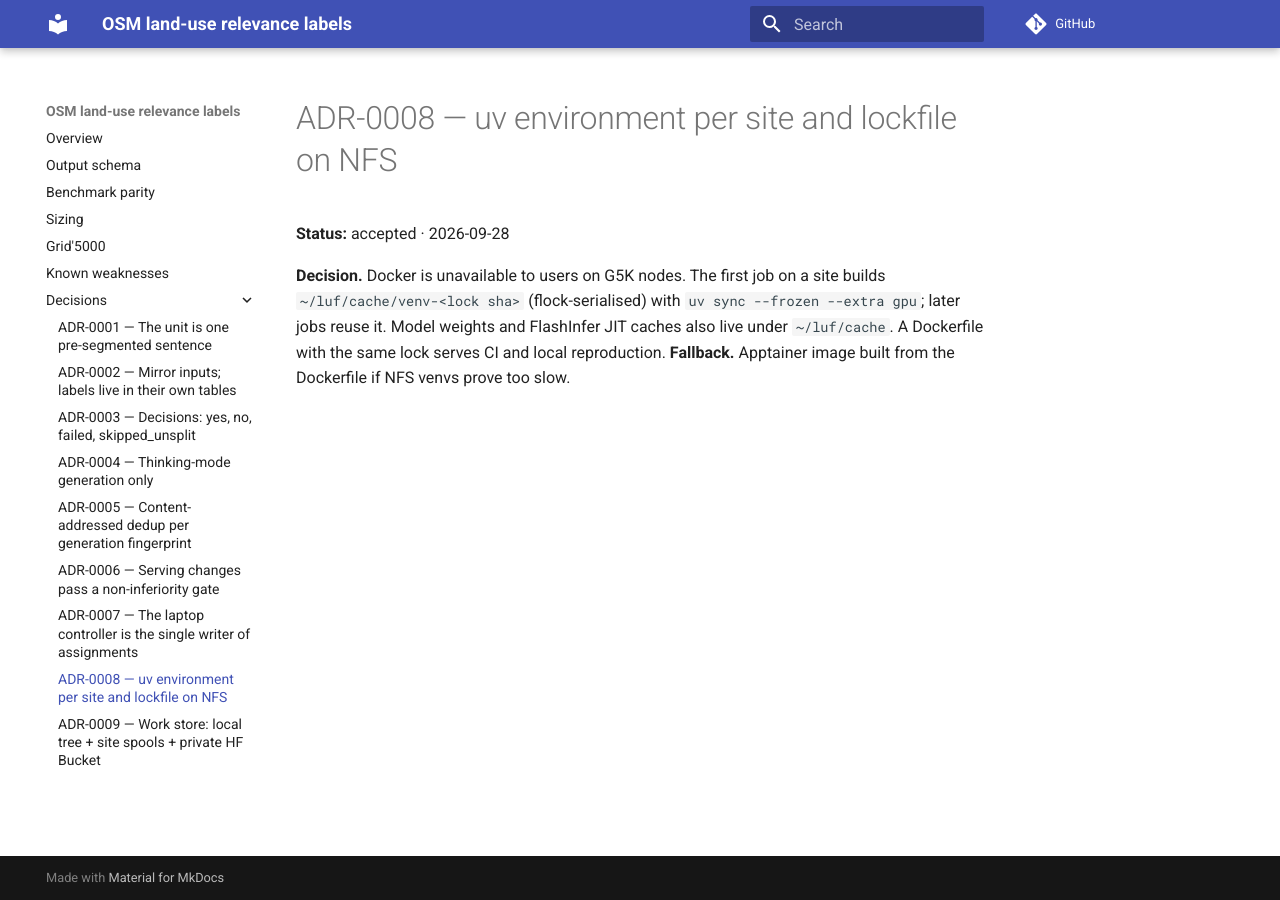
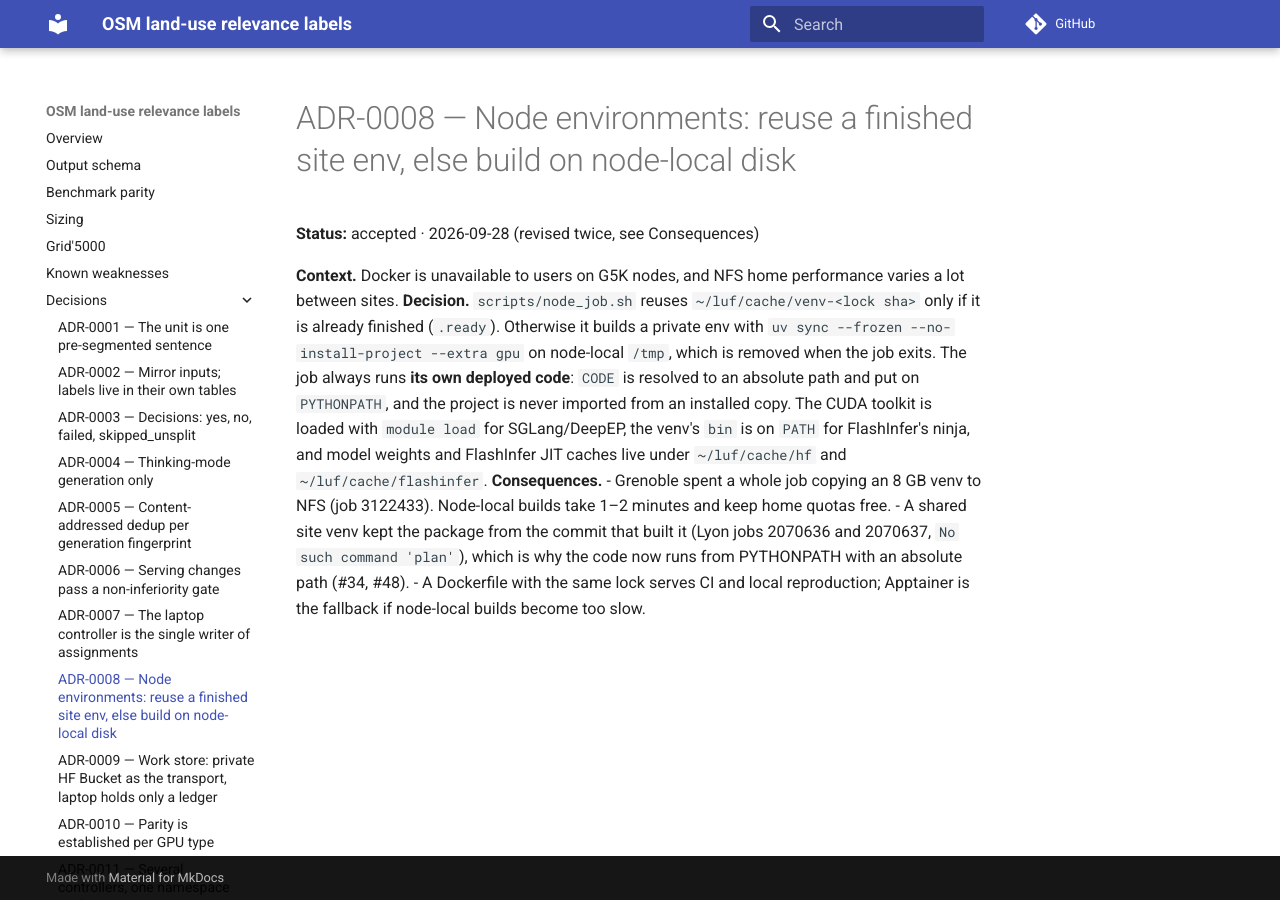
Before and after one commit to NoeFlandre/filter-osm-datasets-llms-landuse, an MkDocs documentation site: the page built from docs/adr/0008-node-runtime.md, in a window 1280 px wide. Built offline with MkDocs 1.6.1 and Material for MkDocs 9.7.7, drawn with Linux system fonts in a browser that asks for light colours; comment, search, counter and statistics services are not loaded.

Commit message:
ADRs match what was built (0006, 0008, 0009 revised; 0010, 0011 added)
Closes #38

Co-Authored-By: Claude Opus 5.5 <noreply@anthropic.com>

```diff
--- a/docs/adr/0008-node-runtime.md
+++ b/docs/adr/0008-node-runtime.md
@@ -1,6 +1,10 @@
-# ADR-0008 — uv environment per site and lockfile on NFS
+# ADR-0008 — Node environments: reuse a finished site env, else build on node-local disk
 
-**Status:** accepted · 2026-09-28
+**Status:** accepted · 2026-09-28 (revised twice, see Consequences)
 
-**Decision.** Docker is unavailable to users on G5K nodes. The first job on a site builds `~/luf/cache/venv-<lock sha>` (flock-serialised) with `uv sync --frozen --extra gpu`; later jobs reuse it. Model weights and FlashInfer JIT caches also live under `~/luf/cache`. A Dockerfile with the same lock serves CI and local reproduction.
-**Fallback.** Apptainer image built from the Dockerfile if NFS venvs prove too slow.
+**Context.** Docker is unavailable to users on G5K nodes, and NFS home performance varies a lot between sites.
+**Decision.** `scripts/node_job.sh` reuses `~/luf/cache/venv-<lock sha>` only if it is already finished (`.ready`). Otherwise it builds a private env with `uv sync --frozen --no-install-project --extra gpu` on node-local `/tmp`, which is removed when the job exits. The job always runs **its own deployed code**: `CODE` is resolved to an absolute path and put on `PYTHONPATH`, and the project is never imported from an installed copy. The CUDA toolkit is loaded with `module load` for SGLang/DeepEP, the venv's `bin` is on `PATH` for FlashInfer's ninja, and model weights and FlashInfer JIT caches live under `~/luf/cache/hf` and `~/luf/cache/flashinfer`.
+**Consequences.**
+- Grenoble spent a whole job copying an 8 GB venv to NFS (job 3122433). Node-local builds take 1–2 minutes and keep home quotas free.
+- A shared site venv kept the package from the commit that built it (Lyon jobs 2070636 and 2070637, `No such command 'plan'`), which is why the code now runs from PYTHONPATH with an absolute path (#34, #48).
+- A Dockerfile with the same lock serves CI and local reproduction; Apptainer is the fallback if node-local builds become too slow.
--- a/docs/adr/0009-work-store.md
+++ b/docs/adr/0009-work-store.md
@@ -1,5 +1,7 @@
-# ADR-0009 — Work store: local tree + site spools + private HF Bucket
+# ADR-0009 — Work store: private HF Bucket as the transport, laptop holds only a ledger
 
-**Status:** accepted · 2026-09-28
+**Status:** accepted · 2026-09-28 (revised: bucket mode replaces site spools)
 
-**Decision.** The authoritative work tree is local to the controller; each site has a spool (`~/luf/work`) used only for transport; the tree is mirrored to a private Hugging Face Bucket for durability. Parts are named by the sha256 of their bytes, so corruption is detected by re-hashing and duplicates are harmless.
+**Context.** The laptop SSD is scarce and site homes are quota-limited and not backed up; generations for the wiki and website datasets reach tens of GB.
+**Decision.** The private bucket `NoeFlandre/landuse-filter-work` holds chunk inputs, result parts (named by the sha256 of their bytes) plus a small manifest per part (its text hashes), planner index checkpoints, plan lines, job summaries, gates and profiles. Nodes download inputs to node-local scratch and upload each part and manifest as they flush, using a fine-grained token the owner placed at `~/luf/hf_token` (mode 600). The controller pulls only manifests and summaries; its local tree holds the ledger and small metadata. Planning and publishing run as CPU jobs on node scratch.
+**Consequences.** Nothing bulky lives on the laptop or in site homes; corruption is detected by re-hashing; duplicates are harmless. Site spools (`~/luf/work`) remain only for assignments, and for the legacy spool mode still used by the admission runs; removal is tracked in #43.
--- /dev/null
+++ b/docs/adr/0011-parallel-controllers.md
@@ -0,0 +1,6 @@
+# ADR-0011 — Several controllers, one namespace each
+
+**Status:** accepted · 2026-09-28
+
+**Context.** GPU admission runs one benchmark per GPU type; running them one after another wastes free capacity.
+**Decision.** A controller only reconciles the assignments of its own namespace on its own sites (#33), so several controllers can share the work tree safely, and each stays the single writer for its namespace (ADR-0007). Per-site caps count every `luf-` job on a site. Consolidating them into one multi-namespace controller is tracked in #44.
--- a/mkdocs.yml
+++ b/mkdocs.yml
@@ -19,3 +19,5 @@ nav:
       - adr/0007-single-writer-controller.md
       - adr/0008-node-runtime.md
       - adr/0009-work-store.md
+      - adr/0010-parity-and-hardware.md
+      - adr/0011-parallel-controllers.md
```
Also changed, not shown: docs/adr/0006-noninferiority-gate.md (+2 -1 lines), docs/adr/0010-parity-and-hardware.md (added, +7 -0 lines).
